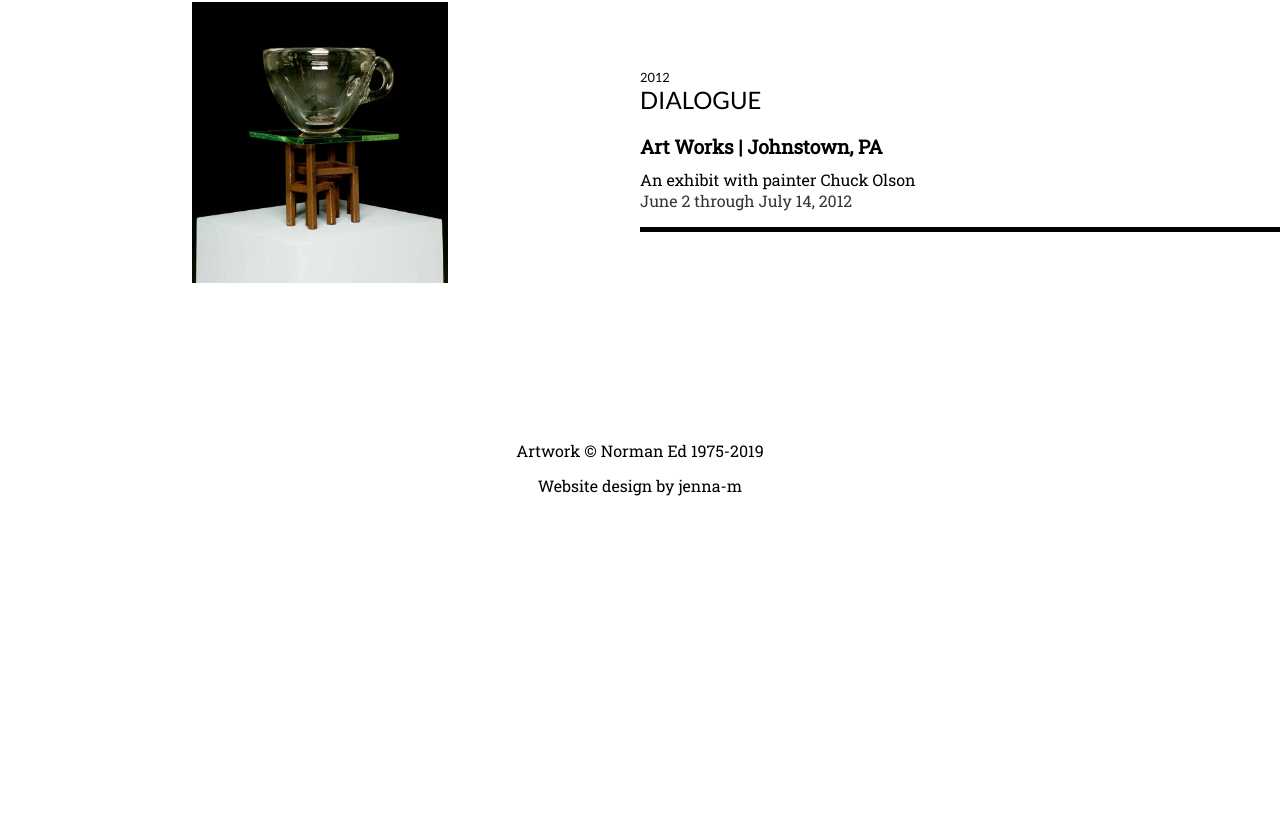
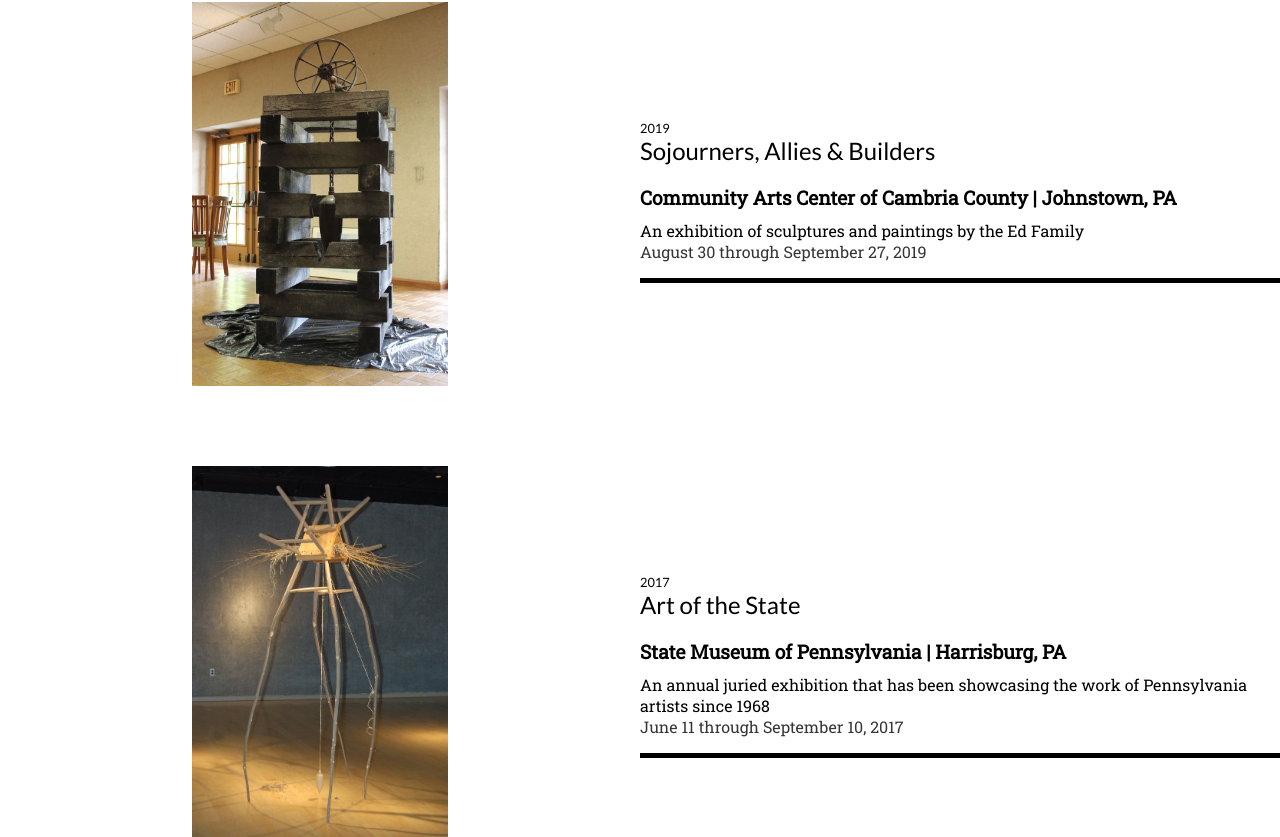
Before and after one commit to jenna-m/norman-ed, a React (Create React App) app in the folder client/: page /exhibitions in a window 1280 px wide. Shown: the part 243-1080 px from the top of the page. Before the commit the page ends 800 px from the top, so only its background shows below. Built offline with nearby package versions, Linux system fonts and the light colour scheme.

Commit message:
Add files
Add two exhibitions

```diff
--- a/client/src/constants/exhibitions/exhibitionsDatabase.js
+++ b/client/src/constants/exhibitions/exhibitionsDatabase.js
@@ -1,4 +1,6 @@
-/* This file contains all exhibition data. It's formatted as follows:
+/* This file contains all exhibition data.
+Add most recent exhibitions to the beginning of the array.
+The database is formatted as follows:
     {
         id: 1,                      // ID # for exhibition information
         src: item#                  // # corresponds w/ ID
@@ -8,15 +10,39 @@
         location: 'City, State',    // city and state of exhibition
         desc: 'String...'           // short description of exhibition (optional)
         date: 'Dates',              // opening and closing of exhibition
-        year: 2019,                 // used for sorting (integer)
+        year: 2019,                 // integer
     }
 */
 
 // import all images
 import item1 from './dialogue/dialogue-coffee-press.jpg';
+import item2 from './art-of-the-state/art-of-the-state-domestic-dispute.jpg';
+import item3 from './sojourners-allies-builders/sojourners-allies-builders.jpg'
 
 
 export const exhibitionsInfo = [
+    {
+        id: 3,
+        src: item3,
+        title: 'Sojourners, Allies & Builders',
+        url: 'https://www.tribdem.com/features/family-exhibition-at-westmont-arts-center-is-true-unique-and/article_a4ce17e2-d0d1-11e9-953a-2bf74d99d89d.html',
+        venue: 'Community Arts Center of Cambria County',
+        location: 'Johnstown, PA',
+        desc: 'An exhibition of sculptures and paintings by the Ed Family',
+        date: 'August 30 through September 27, 2019',
+        year: 2019,
+    },
+    {
+        id: 2,
+        src: item2,
+        title: 'Art of the State',
+        url: 'https://www.pennlive.com/life/2017/06/2017_art_of_the_state_exhibit.html',
+        venue: 'State Museum of Pennsylvania',
+        location: 'Harrisburg, PA',
+        desc: 'An annual juried exhibition that has been showcasing the work of Pennsylvania artists since 1968',
+        date: 'June 11 through September 10, 2017',
+        year: 2017,
+    },
     {
         id: 1,
         src: item1,
@@ -24,8 +50,8 @@ export const exhibitionsInfo = [
         url: 'https://artworksjohnstown.wordpress.com/2012/06/03/check-out-some-photos-from-the-opening-night-of-dialogue/',
         venue: 'Art Works',
         location: 'Johnstown, PA',
-        desc: 'An exhibit with painter Chuck Olson',
+        desc: 'A local exhibition with painter Chuck Olson',
         date: 'June 2 through July 14, 2012',
         year: 2012,
-    },
+    }
 ]
```
Also changed, not shown: client/src/constants/exhibitions/art-of-the-state/art-of-the-state-domestic-dispute.jpg (added), client/src/constants/exhibitions/sojourners-allies-builders/sojourners-allies-builders.jpg (added).
